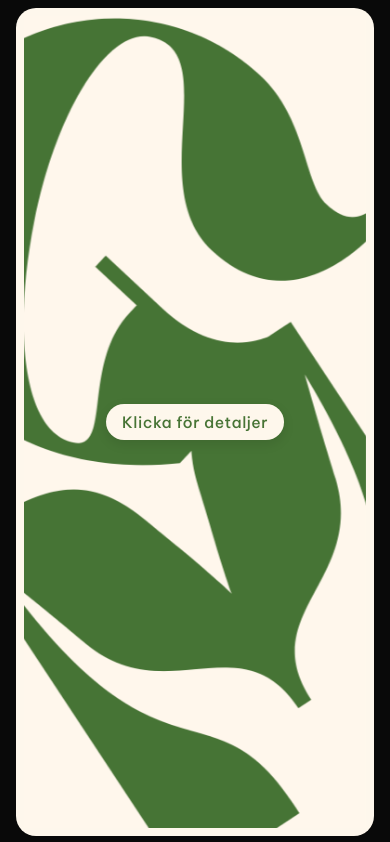
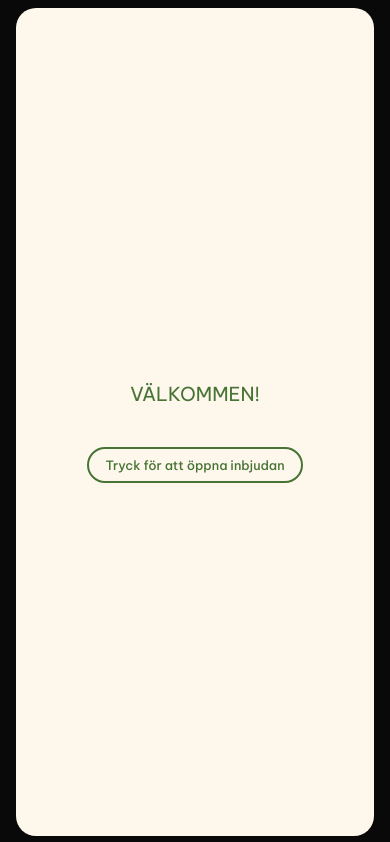
Before and after one commit to guusli/wedding, a plain HTML site: page index.html in a window 390 px wide. Shown: the top 842 px of the page. Drawn offline with Linux system fonts and the light colour scheme.

Commit message:
Add personalized cover page with three-stage interaction
- Replace flip animation with cover page + front card + back card flow
- Add cover page with 'Till [names]' personalization via URL query params
- Implement three-stage interaction: Cover → Front (auto-flip after 1s) → Back
- Support 7 predefined family groups with proper ampersand formatting
- Clean cover design: smaller 'Till' (1em), uppercase names, outline button
- Auto-transition from front to back after 1 second (no click needed)
- Default to 'Välkommen!' when no URL parameter provided
- Remove hint button from front card for cleaner image display

```diff
--- a/index.html
+++ b/index.html
@@ -155,13 +155,37 @@
                 transition: transform 0.8s cubic-bezier(0.4, 0, 0.2, 1);
                 transform-style: preserve-3d;
                 -webkit-transform-style: preserve-3d;
-                max-width: 400px;
-                margin: 0 auto;
             }
 
             .card.flipped .card-inner {
                 transform: rotateY(180deg);
                 -webkit-transform: rotateY(180deg);
+            }
+
+            .card-container {
+                position: relative;
+                width: 100%;
+                height: 100%;
+            }
+
+            .cover-page {
+                position: absolute;
+                width: 100%;
+                height: 100%;
+                background: #fef7ec;
+                display: flex;
+                align-items: center;
+                justify-content: center;
+                flex-direction: column;
+                text-align: center;
+                z-index: 2;
+                transition: all 0.8s cubic-bezier(0.4, 0, 0.2, 1);
+            }
+
+            .card.revealed .cover-page {
+                opacity: 0;
+                transform: translateY(-100%);
+                pointer-events: none;
             }
 
             .card-front,
@@ -192,17 +216,109 @@
                 -webkit-transform: rotateY(180deg);
                 flex-direction: column;
                 text-align: center;
-                padding: 40px;
                 border: none;
+                font-family: "Be Vietnam Pro", sans-serif;
+            }
+
+            .invitation-card {
+                position: absolute;
+                width: 100%;
+                height: 100%;
+                z-index: 1;
+                transform: translateY(100%);
+                transition: all 0.8s cubic-bezier(0.4, 0, 0.2, 1);
+            }
+
+            .card.revealed .invitation-card {
+                transform: translateY(0);
+            }
+
+            .overlay {
+                position: absolute;
+                top: 0;
+                left: 0;
+                right: 0;
+                bottom: 0;
                 display: flex;
+                flex-direction: column;
+                justify-content: center;
                 align-items: center;
-                justify-content: center;
-                font-family: "Be Vietnam Pro", sans-serif;
+                color: white;
+                text-align: center;
+            }
+
+            .overlay .hint {
+                position: absolute;
+                top: 50%;
+                left: 50%;
+                transform: translate(-50%, -50%);
+                font-size: 1.2vw;
+                font-weight: 500;
+                letter-spacing: 0.5px;
+                background: #fef7ec;
+                color: #477435;
+                padding: 12px 24px;
+                border-radius: 50px;
+                box-shadow: 0 4px 12px rgba(0, 0, 0, 0.1);
+                opacity: 0;
+                animation: fadeInUp 1s ease-out 1.4s forwards;
+                white-space: nowrap;
+            }
+
+            .card.flipped .overlay .hint {
+                opacity: 0;
+                visibility: hidden;
+            }
+
+            .card:not(.flipped) .overlay .hint {
+                animation: hintFadeIn 0.8s ease-out 0.8s forwards;
+            }
+
+            @keyframes fadeInUp {
+                to {
+                    opacity: 1;
+                    transform: translate(-50%, -50%);
+                }
+            }
+
+            @keyframes hintFadeIn {
+                from {
+                    opacity: 0;
+                }
+                to {
+                    opacity: 1;
+                }
+            }
+
+            .cover-title {
+                font-size: 1em;
+                font-weight: 300;
+                color: #477435;
+                margin-bottom: 20px;
+            }
+
+            .cover-names {
+                font-size: 1.8rem;
+                font-weight: 400;
+                color: #477435;
+                margin-bottom: 40px;
+                line-height: 1.4;
+                text-transform: uppercase;
+            }
+
+            .cover-hint {
+                font-size: 1rem;
+                font-weight: 500;
+                color: #477435;
+                background: transparent;
+                padding: 12px 24px;
+                border-radius: 50px;
+                border: 2px solid #477435;
             }
 
             .invitation-content {
                 width: 100%;
-                max-width: 500px;
+                max-width: 600px;
             }
 
             .welcome-section {
@@ -264,63 +380,6 @@
                 text-align: center;
             }
 
-            .overlay {
-                position: absolute;
-                top: 0;
-                left: 0;
-                right: 0;
-                bottom: 0;
-                display: flex;
-                flex-direction: column;
-                justify-content: center;
-                align-items: center;
-                color: white;
-                text-align: center;
-            }
-
-            .overlay .hint {
-                position: absolute;
-                top: 50%;
-                left: 50%;
-                transform: translate(-50%, -50%);
-                font-size: 1.2vw;
-                font-weight: 500;
-                letter-spacing: 0.5px;
-                background: #fef7ec;
-                color: #477435;
-                padding: 12px 24px;
-                border-radius: 50px;
-                box-shadow: 0 4px 12px rgba(0, 0, 0, 0.1);
-                opacity: 0;
-                animation: fadeInUp 1s ease-out 1.4s forwards;
-                white-space: nowrap;
-            }
-
-            .card.flipped .overlay .hint {
-                opacity: 0;
-                visibility: hidden;
-            }
-
-            .card:not(.flipped) .overlay .hint {
-                animation: hintFadeIn 0.8s ease-out 0.8s forwards;
-            }
-
-            @keyframes fadeInUp {
-                to {
-                    opacity: 1;
-                    transform: translate(-50%, -50%);
-                }
-            }
-
-            @keyframes hintFadeIn {
-                from {
-                    opacity: 0;
-                }
-                to {
-                    opacity: 1;
-                }
-            }
-
             @media (max-width: 768px) {
                 body {
                     padding: env(safe-area-inset-top) 20px
@@ -345,7 +404,7 @@
                     max-height: none;
                 }
 
-                .card-back {
+                .invitation-card {
                     padding: 30px 25px;
                 }
 
@@ -382,6 +441,19 @@
                     gap: 20px;
                 }
 
+                .cover-title {
+                    font-size: 1em;
+                }
+
+                .cover-names {
+                    font-size: 1.4rem;
+                }
+
+                .cover-hint {
+                    font-size: 0.9rem;
+                    padding: 10px 20px;
+                }
+
                 .overlay .hint {
                     font-size: 3vw;
                     padding: 10px 20px;
@@ -410,7 +482,7 @@
                     );
                 }
 
-                .card-back {
+                .invitation-card {
                     padding: 20px 15px;
                 }
 
@@ -444,6 +516,19 @@
                     font-size: 12px;
                 }
 
+                .cover-title {
+                    font-size: 1em;
+                }
+
+                .cover-names {
+                    font-size: 1.2rem;
+                }
+
+                .cover-hint {
+                    font-size: 0.8rem;
+                    padding: 8px 16px;
+                }
+
                 .overlay .hint {
                     font-size: 4vw;
                     padding: 8px 16px;
@@ -451,7 +536,7 @@
             }
 
             @media (max-width: 450px) {
-                .card-back {
+                .invitation-card {
                     padding: 16px;
                 }
 
@@ -488,20 +573,33 @@
     <body>
         <div class="container">
             <div class="card" id="card">
-                <div class="card-inner">
-                    <div class="card-front">
-                        <div class="overlay">
-                            <div class="hint">Klicka för detaljer</div>
+                <div class="card-container">
+                    <div class="cover-page">
+                        <div class="cover-title" id="cover-title">Till</div>
+                        <div class="cover-names" id="addressee-names">
+                            Välkommen!
+                        </div>
+                        <div class="cover-hint">
+                            Tryck för att öppna inbjudan
                         </div>
                     </div>
+
+                    <div class="invitation-card">
+                        <div class="card-inner">
+                            <div class="card-front"></div>
                             <div class="card-back">
                                 <div class="invitation-content">
-                            <div class="welcome-section welcome-section-styled">
-                                <p class="welcome-text welcome-text-styled">
+                                    <div
+                                        class="welcome-section welcome-section-styled"
+                                    >
+                                        <p
+                                            class="welcome-text welcome-text-styled"
+                                        >
                                             Varmt välkommen till vigseln mellan
                                         </p>
                                         <p class="names names-styled">
-                                    Gustav<span class="ampersand">&amp;</span
+                                            Gustav<span class="ampersand"
+                                                >&amp;</span
                                             ><br />Mathilda
                                         </p>
                                         <p class="date-time date-time-styled">
@@ -509,20 +607,29 @@
                                         </p>
                                     </div>
 
-                            <div class="details-section details-section-styled">
+                                    <div
+                                        class="details-section details-section-styled"
+                                    >
                                         <div class="two-column">
-                                    <div class="column column-first-styled">
+                                            <div
+                                                class="column column-first-styled"
+                                            >
                                                 <div class="address">
                                                     Carl Eldhs Ateljémuseum<br />
                                                     Lögebodavägen 10<br />
                                                     113 47 Stockholm
                                                 </div>
                                                 <div>
-                                            Följs av bröllopslunch och mingel
+                                                    Följs av bröllopslunch och
+                                                    mingel
                                                 </div>
                                             </div>
-                                    <div class="column column-second-styled">
-                                        <div><span>Klädsel:</span> Kavaj</div>
+                                            <div
+                                                class="column column-second-styled"
+                                            >
+                                                <div>
+                                                    <span>Klädsel:</span> Kavaj
+                                                </div>
                                                 <div>
                                                     OSA senast 1 September<br />
                                                     till
@@ -532,7 +639,12 @@
                                                         >0731437742</a
                                                     >
                                                 </div>
-                                        <span>Ytterligare detaljer följer</span>
+                                                <span
+                                                    >Ytterligare detaljer
+                                                    följer</span
+                                                >
+                                            </div>
+                                        </div>
                                     </div>
                                 </div>
                             </div>
@@ -543,19 +655,61 @@
         </div>
 
         <script>
+            // Group definitions
+            const groups = {
+                anna: "Anna, Dan, Frank & Axel",
+                jenny: "Jenny, Dennis, Tove-Lovisa & Valter",
+                brittmarie: "Britt-Marie",
+                camilla: "Camilla & Mikael",
+                martina: "Martina, Pehr, Nils & Signe",
+                malena: "Malena, Rasmus & Freya",
+                tuisku: "Tuisku",
+            };
+
+            // Get addressee from URL parameter
+            function getAddresseeFromURL() {
+                const urlParams = new URLSearchParams(window.location.search);
+                const group = urlParams.get("to");
+
+                if (group && groups[group.toLowerCase()]) {
+                    document.getElementById("cover-title").textContent = "Till";
+                    return groups[group.toLowerCase()];
+                }
+
+                // Default fallback - no parameter provided
+                document.getElementById("cover-title").textContent = "";
+                return "Välkommen!";
+            }
+
+            // Set the addressee names on page load
+            document.getElementById("addressee-names").textContent =
+                getAddresseeFromURL();
+
             const card = document.getElementById("card");
-            let isFlipped = false;
+            let stage = 0; // 0: cover, 1: front, 2: back
 
             card.addEventListener("click", function () {
-                console.log("Card clicked! Current state:", isFlipped);
-                if (!isFlipped) {
+                console.log("Card clicked! Current stage:", stage);
+
+                if (stage === 0) {
+                    // Cover -> Front
+                    card.classList.add("revealed");
+                    stage = 1;
+                    console.log("Showing front card");
+
+                    // Auto flip to back after 1 second
+                    setTimeout(() => {
+                        if (stage === 1) {
                             card.classList.add("flipped");
-                    isFlipped = true;
-                    console.log("Flipping to back");
-                } else {
-                    card.classList.remove("flipped");
-                    isFlipped = false;
-                    console.log("Flipping to front");
+                            stage = 2;
+                            console.log("Auto-flipping to back");
+                        }
+                    }, 1000);
+                } else if (stage === 2) {
+                    // Back -> Cover (reset)
+                    card.classList.remove("revealed", "flipped");
+                    stage = 0;
+                    console.log("Back to cover");
                 }
             });
 
```
Lines whose indentation alone changed are shown as unchanged.
